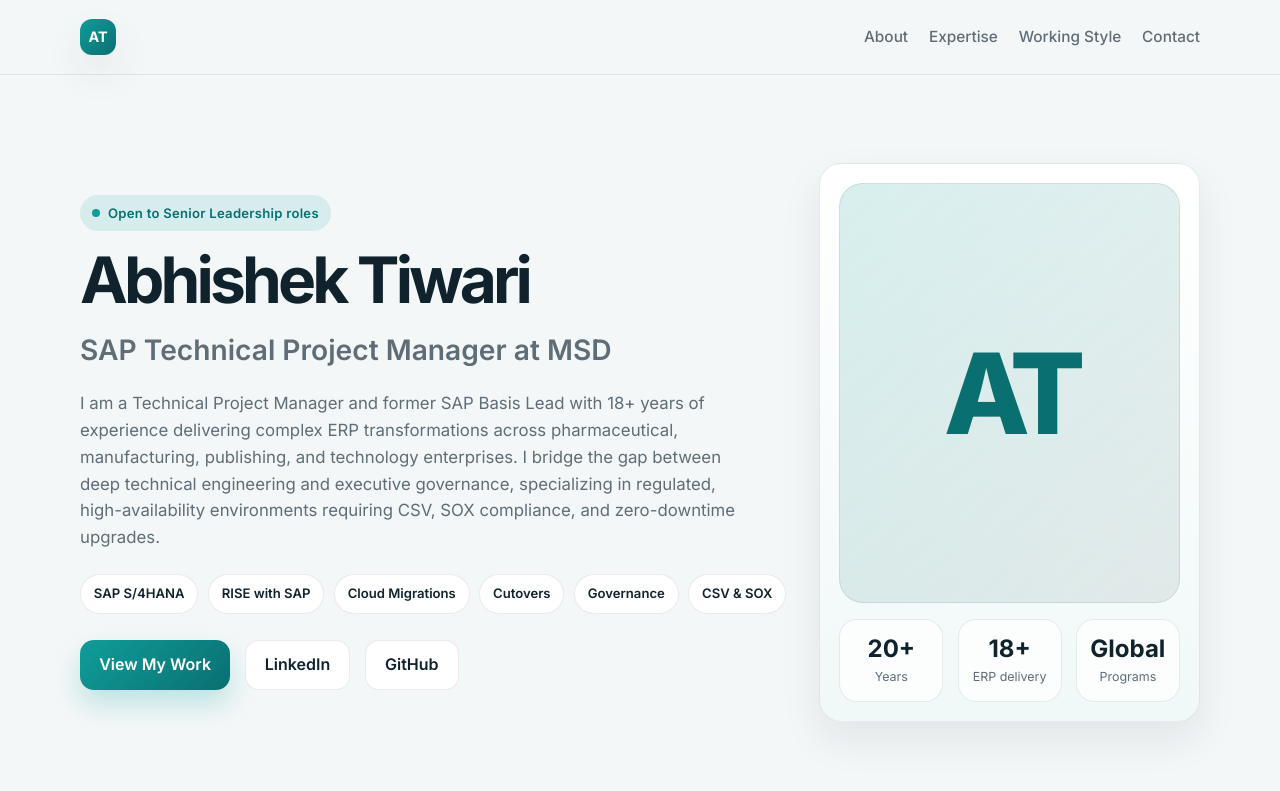
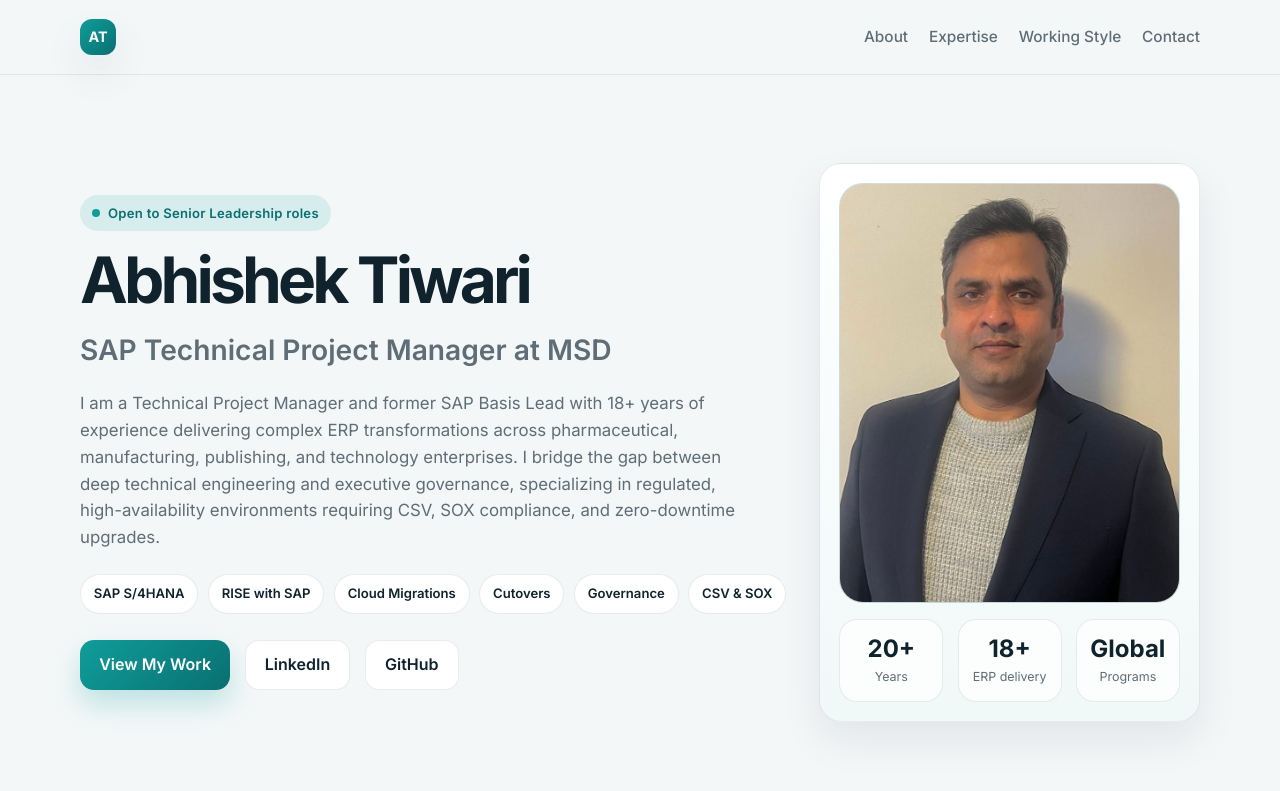
Before and after one commit to abhiktiwaribrno/AT_SAP_PM, a plain HTML site: page index.html in a window 1280 px wide. Shown: the top 791 px of the page. Drawn offline with Linux system fonts and the light colour scheme.

Commit message:
Use the uploaded profile photo in the portfolio page hero section

```diff
--- a/index.html
+++ b/index.html
@@ -14,7 +14,7 @@
       content="Technical project leadership across SAP S/4HANA, RISE migrations, zero-downtime cutovers, and governance for high-availability enterprise environments."
     />
     <meta property="og:type" content="website" />
-    <meta property="og:image" content="https://images.unsplash.com/photo-1552664730-d307ca884978?auto=format&fit=crop&w=1200&q=80" />
+    <meta property="og:image" content="https://raw.githubusercontent.com/abhiktiwaribrno/AT_SAP_PM/main/WhatsApp%20Image%202025-02-25%20at%2010.26.18%20(1).jpeg" />
     <link rel="preconnect" href="https://fonts.googleapis.com" />
     <link rel="preconnect" href="https://fonts.gstatic.com" crossorigin />
     <link
@@ -284,20 +284,14 @@
       .portrait {
         border-radius: 24px;
         min-height: 420px;
+        width: 100%;
+        height: auto;
+        object-fit: cover;
         background: linear-gradient(135deg, rgba(15, 157, 154, 0.16), rgba(16, 35, 45, 0.08));
-        display: grid;
-        place-items: center;
+        display: block;
         border: 1px solid var(--line);
         position: relative;
         overflow: hidden;
-      }
-
-      .portrait::before {
-        content: "AT";
-        font-size: clamp(4rem, 9vw, 7rem);
-        font-weight: 800;
-        letter-spacing: -0.09em;
-        color: var(--accent-dark);
       }
 
       .mini-stats {
@@ -557,7 +551,11 @@
 
           <div class="profile-panel" aria-label="Profile overview">
             <div class="profile-card">
-              <div class="portrait" role="img" aria-label="Abhishek Tiwari profile placeholder"></div>
+              <img
+                class="portrait"
+                src="https://raw.githubusercontent.com/abhiktiwaribrno/AT_SAP_PM/main/WhatsApp%20Image%202025-02-25%20at%2010.26.18%20(1).jpeg"
+                alt="Portrait of Abhishek Tiwari"
+              />
               <div class="mini-stats" aria-label="Headline statistics">
                 <div class="mini-stat">
                   <strong>20+</strong>
```
